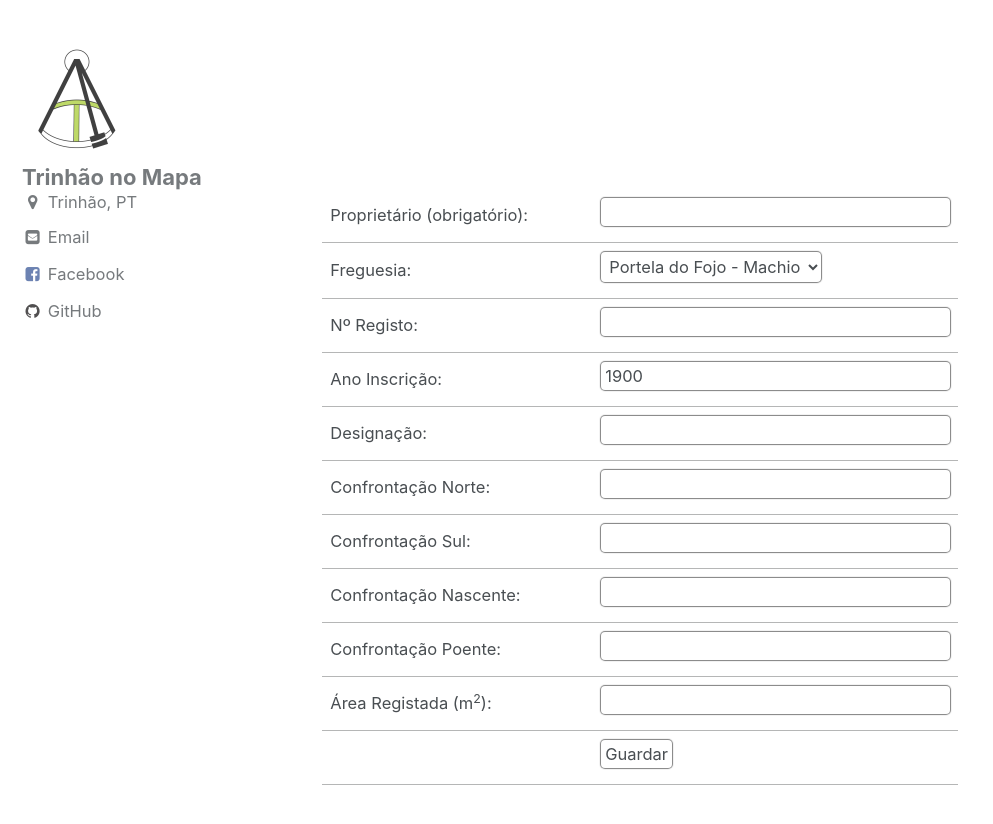
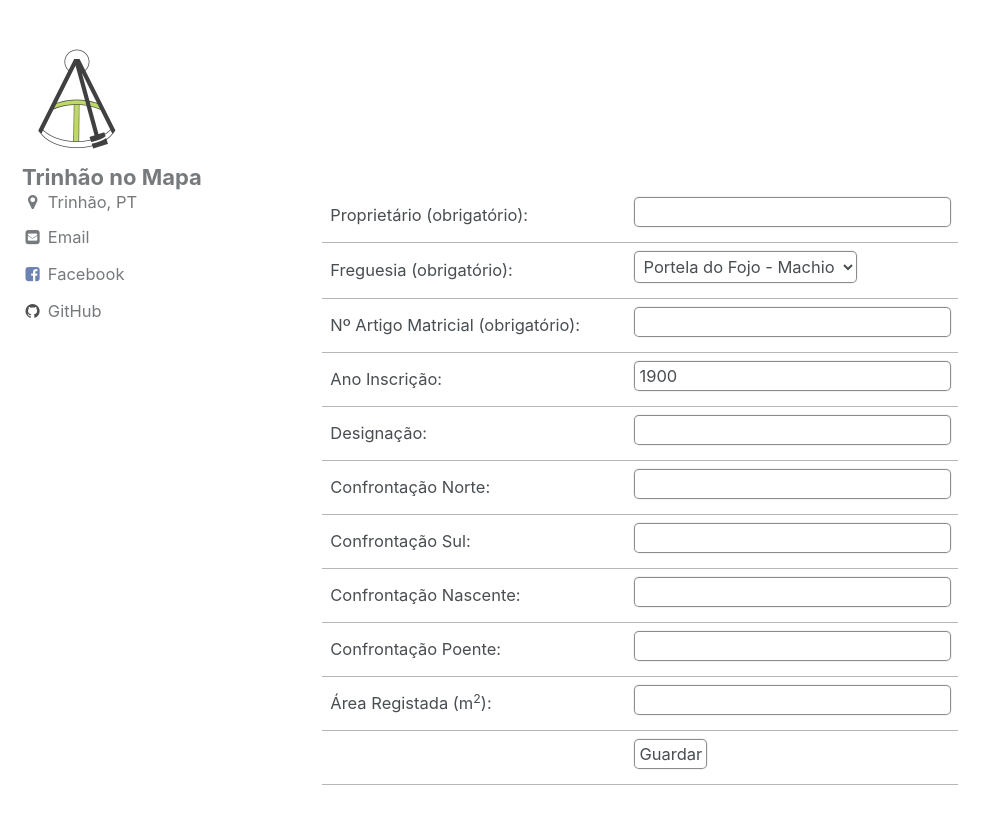
Before and after one commit to trinhaonomapa/trinhaonomapa.github.io, a Jekyll site: the page built from _pages/mapas.md, in a window 1280 px wide and 900 px high, scrolled down 386 px. Shown: the top 824 px of the window, without its empty margins (0-993 px from the left). Built offline with Jekyll 4.4.1, drawn with Linux system fonts in a browser that asks for light colours.

Commit message:
Added mandatory article field

```diff
--- a/_layouts/maps.html
+++ b/_layouts/maps.html
@@ -12,10 +12,10 @@ layout: single
 <div id="form">
   <table>
     <tr><td>Proprietário (obrigatório):</td> <td><input id='owner' type='text'/> </td> </tr>
-    <tr><td>Freguesia:</td> <td><select id='parish'> +
+    <tr><td>Freguesia (obrigatório):</td> <td><select id='parish'> +
             <option value='061208 - PORTELA DO FOJO-MACHIO' SELECTED>Portela do Fojo - Machio</option>
             </select> </td></tr>
-    <tr><td>Nº Registo:</td> <td><input id='article' type='number' min="0"/> </td> </tr>
+    <tr><td>Nº Artigo Matricial (obrigatório):</td> <td><input id='article' type='number' min="0"/> </td> </tr>
     <tr><td>Ano Inscrição:</td> <td><input id='year' type='number' min="1900" max="2099" step="1" value="1900" /> </td> </tr>
     <tr><td>Designação:</td> <td><input id='description' type='text'/> </td> </tr>
     <tr><td>Confrontação Norte:</td> <td><input id='boundary-north' type='text'/> </td> </tr>
```
Also changed, not shown: other parts of _layouts/maps.html (+3 -1 lines).
